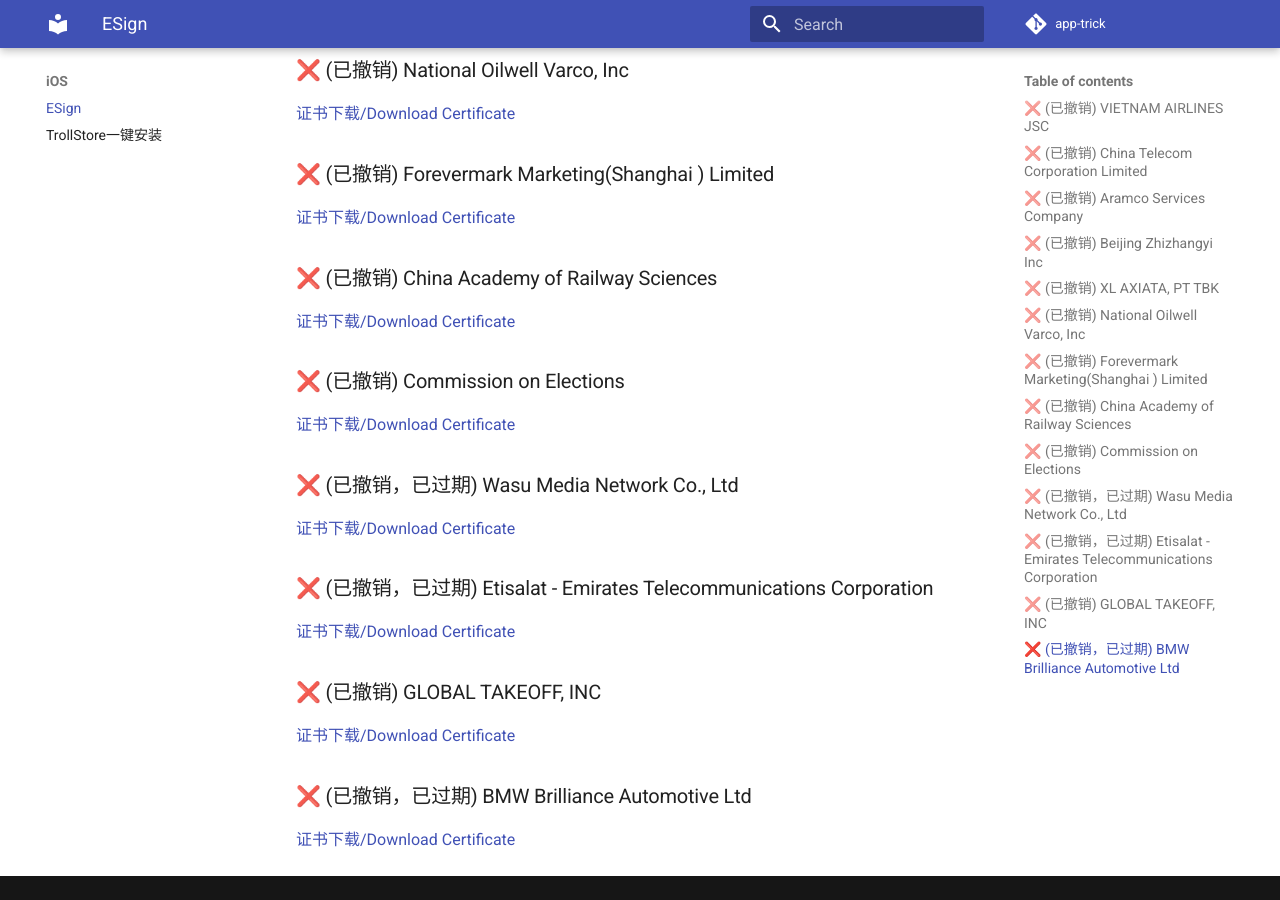
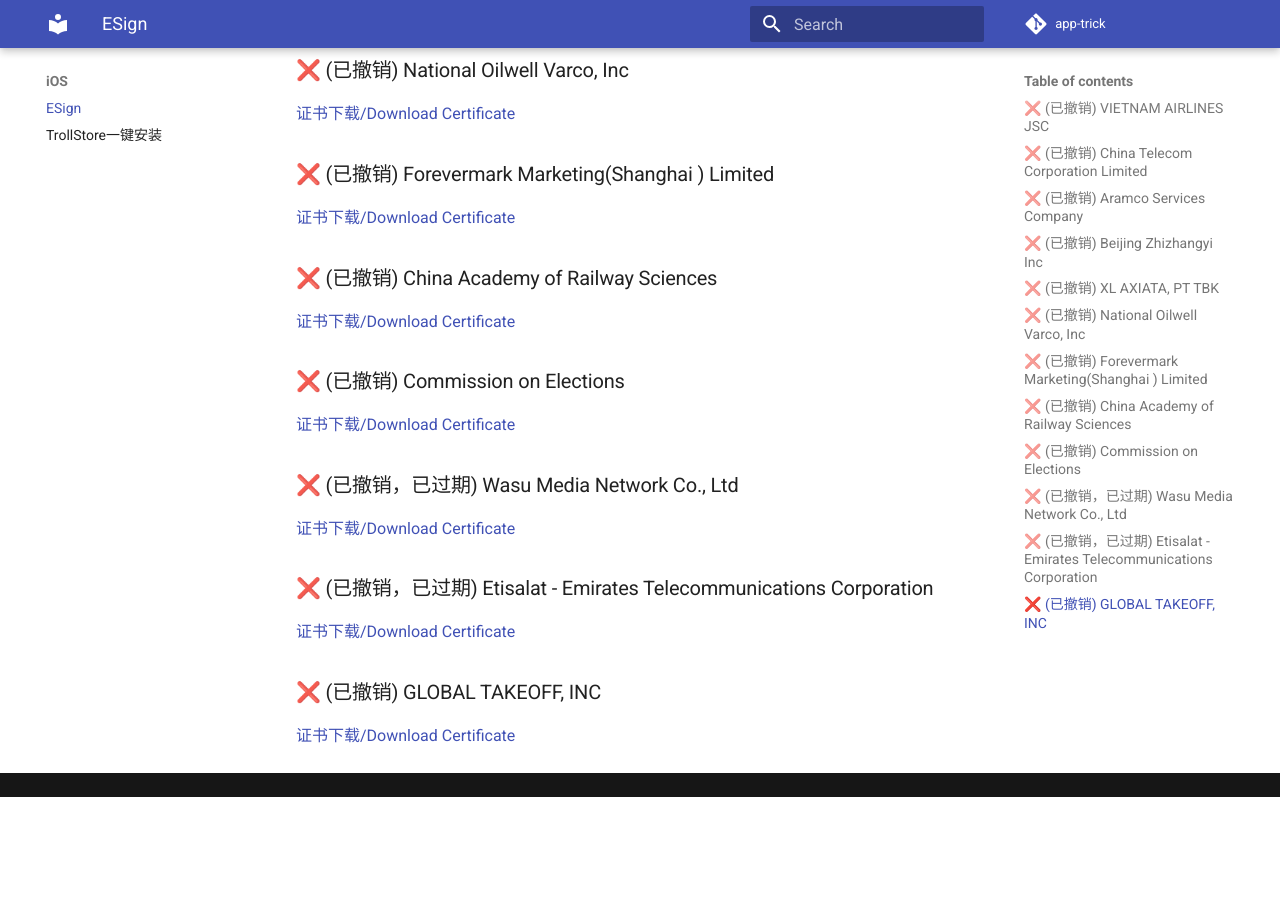
Before and after one commit to app-trick/app-trick.github.io, an MkDocs documentation site: the page built from docs/iOS/Esign.md, in a window 1280 px wide and 900 px high, scrolled down 857 px. Built offline with MkDocs 1.6.1 and Material for MkDocs 9.7.7, drawn with Linux system fonts in a browser that asks for light colours; comment, search, counter and statistics services are not loaded; after the commit the page ends 1654 px from its top, so only the background shows below that.

Commit message:
Esign Repo Update

```diff
--- a/docs/iOS/Esign.md
+++ b/docs/iOS/Esign.md
@@ -32,5 +32,3 @@
 [证书下载/Download Certificate](/iOS/cert/Etisalat%20-%20Emirates%20Telecommunications%20Corporation.zip)
 ### ❌ (已撤销) GLOBAL TAKEOFF, INC
 [证书下载/Download Certificate](/iOS/cert/GLOBAL%20TAKEOFF%2C%20INC.zip)
-### ❌ (已撤销，已过期) BMW Brilliance Automotive Ltd
-[证书下载/Download Certificate](/iOS/cert/BMW%20Brilliance%20Automotive%20Ltd.zip)
--- a/docs/iOS/cert/list.txt
+++ b/docs/iOS/cert/list.txt
@@ -10,4 +10,3 @@
 Wasu Media   Network Co., Ltd.zip
 Etisalat - Emirates Telecommunications Corporation.zip
 GLOBAL TAKEOFF, INC.zip
-BMW Brilliance Automotive Ltd.zip
```
Also changed, not shown: 1 other file.
